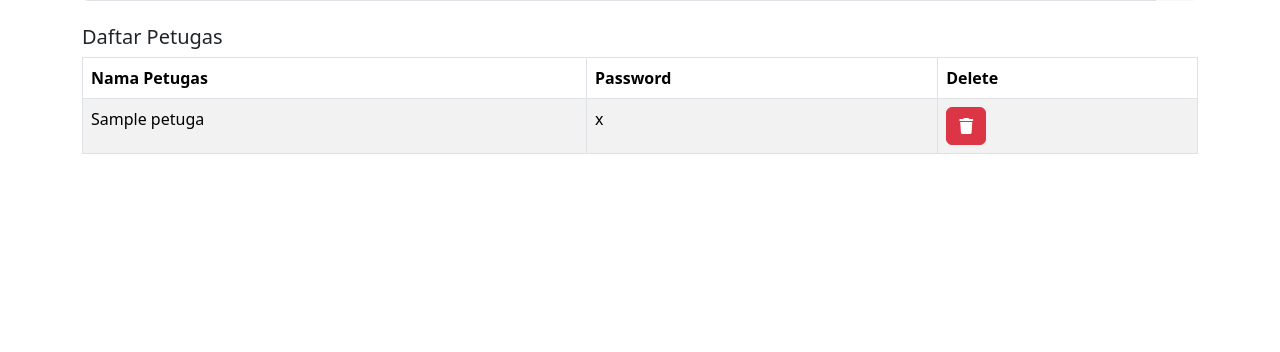
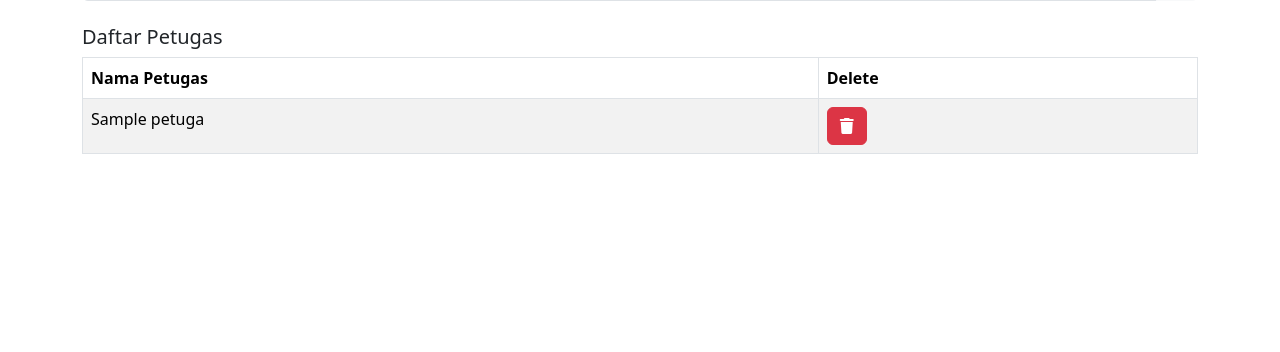
Before and after one commit to Ynnn20/perpusukom.github.io, a PHP site: page /DashboardAdmin/daftarpetugas/listpetugas.php in a window 1280 px wide. Shown: the part 85-437 px from the top of the page. Run offline with PHP 8.4, Linux system fonts and the light colour scheme; the visitor is signed in with stand-in values (Sample User, id 1); tables that the repository leaves empty or names only in its code hold one stand-in row (values such as "Sample post"); data that the repository does not hold is empty; some libraries are stand-ins or nearby versions.

Commit message:
hapus pass petugas

```diff
--- a/DashboardAdmin/daftarpetugas/listpetugas.php
+++ b/DashboardAdmin/daftarpetugas/listpetugas.php
@@ -64,14 +64,12 @@ if (isset($_POST["search"])) {
                 <thead>
                     <tr>
                         <th>Nama Petugas</th>
-                        <th>Password</th>
                         <th>Delete</th>
                     </tr>
                 </thead>
                 <?php foreach ($petugas as $item) : ?>
                     <tr>
                         <td><?= $item["nama_petugas"]; ?></td>
-                        <td><?= $item["password"]; ?></td>
                         <td>
                             <a href="deletePetugas.php?id=<?= $item["idPetugas"]; ?>" class="btn btn-danger"
                                 onclick="return confirm('Yakin ingin menghapus data petugas ?');"><i
--- a/sign/member/sign_up.php
+++ b/sign/member/sign_up.php
@@ -108,7 +108,7 @@ if(isset($_POST["signUp"]) ) {
     <option selected>Choose</option>
     <option value="Broadcasting">Broadcasting</option>
     <option value="Multimedia">Multimedia</option>
-    <option value="Teknin Komputer dan Jaringan">Teknik Komputer dan Jaringan</option>
+    <option value="Teknik Komputer dan Jaringan">Teknik Komputer dan Jaringan</option>
     <option value="Rekayasa Perangkat Lunak">Rekayasa Perangkat Lunak</option>
     </select>
   </div>
```
